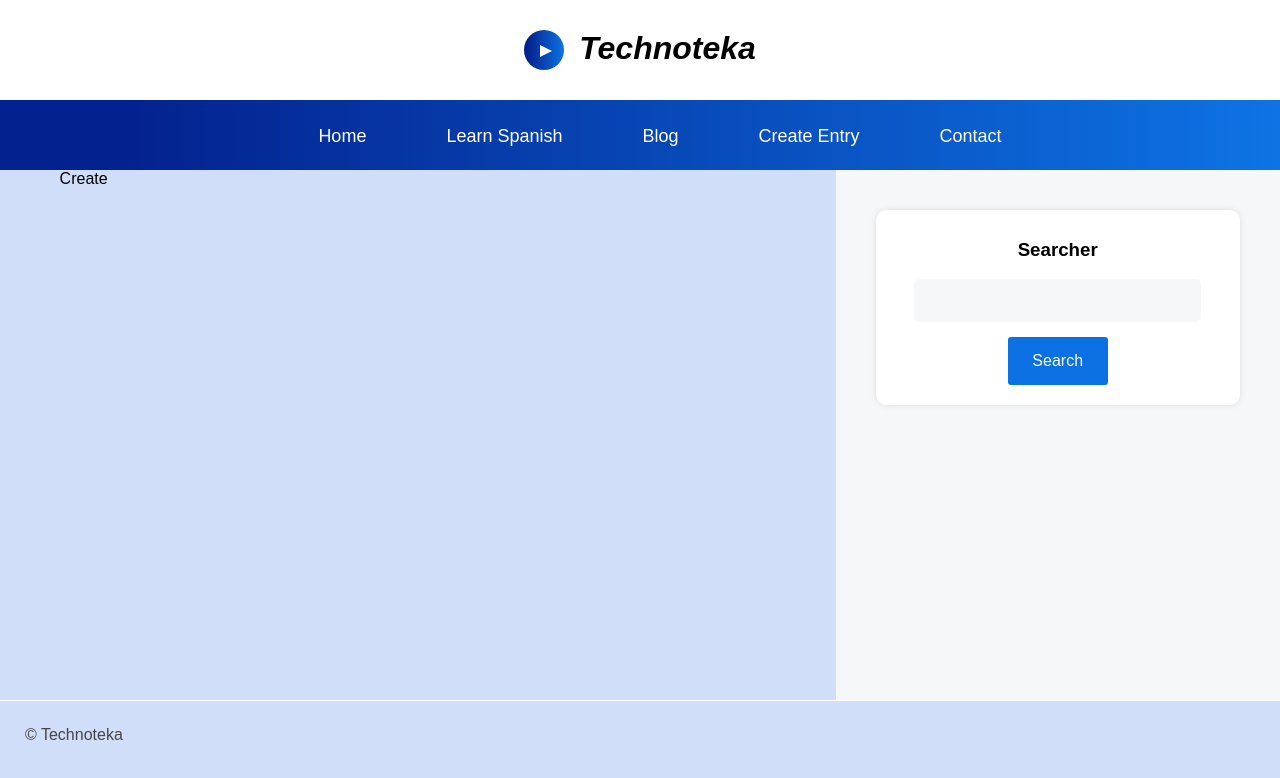
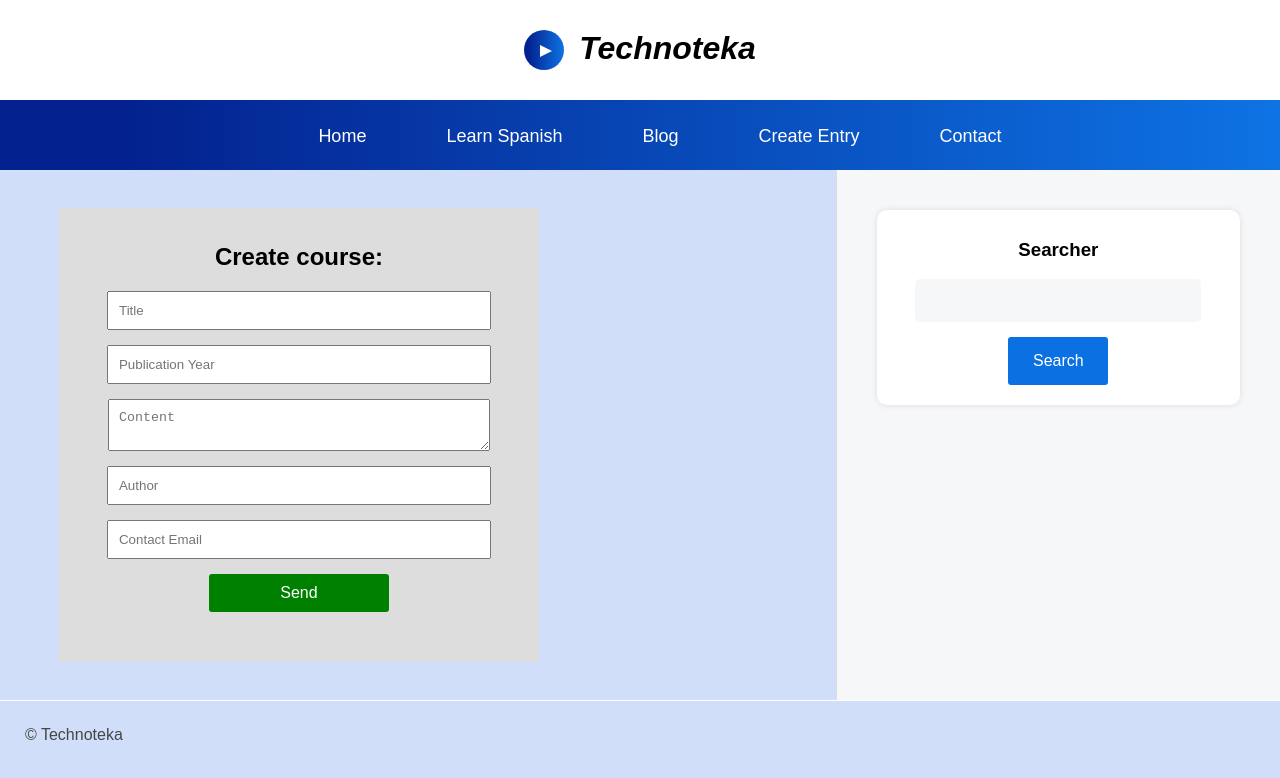
Before and after one commit to angelleguia/blogtest, a React (Create React App) app: page /create-entry in a window 1280 px wide. Shown: the top 778 px of the page. Built offline with nearby package versions, Linux system fonts and the light colour scheme.

Commit message:
Create Article form created on Create.jsx.

```diff
--- a/src/components/pages/Articles.jsx
+++ b/src/components/pages/Articles.jsx
@@ -1,9 +1,15 @@
 import React from "react";
 import { useEffect } from "react";
 import { useState } from "react";
+import Global from "../../helpers/Global";
+import { useMayus } from "../../hooks/useMayus";
 
 const Articles = () => {
   const [articles, setArticles] = useState([]);
+
+  const [mayusLetter, setMayusLetter] = useState("Our Courses");
+
+  const { mayus, concatenar } = useMayus(mayusLetter);
 
   useEffect(() => {
     // let data = [
@@ -30,7 +36,7 @@ const Articles = () => {
   }, []);
 
   const getArticles = async () => {
-    const url = "http://localhost:5000/api/list-article";
+    const url = Global.url + "list-article";
     let request = await fetch(url, {
       method: "GET",
     });
@@ -44,6 +50,15 @@ const Articles = () => {
   };
   return (
     <section className="content">
+      {mayusLetter}
+      <button
+        onClick={(e) => {
+          setMayusLetter(mayus);
+        }}
+      >
+        MAYUSC
+      </button>
+
       {articles.map((article) => {
         return (
           <article key={article._id} className="lesson-item">
--- a/src/components/pages/Create.jsx
+++ b/src/components/pages/Create.jsx
@@ -1,7 +1,59 @@
-import React from "react";
+import React, { useEffect, useState } from "react";
 
 const Create = () => {
-  return <div>Create</div>;
+  const [courses, setCourses] = useState([]);
+
+  const sent = (e) => {
+    e.preventDefault();
+    let data = [
+      {
+        title: e.target.title.value,
+        anio: e.target.anio.value,
+        content: e.target.content.value,
+        author: e.target.author.value,
+        email: e.target.email.value,
+      },
+    ];
+    setCourses(data);
+  };
+
+  return (
+    <>
+      <form onSubmit={sent} className="form">
+        <h2>Create course:</h2>
+        <input name="title" type="text" placeholder="Title" />
+        <input name="anio" type="number" placeholder="Publication Year" />
+        <textarea name="content" placeholder="Content" />
+        <input name="author" type="text" placeholder="Author" />
+        <input name="email" type="email" placeholder="Contact Email" />
+        <input type="submit" value="send" />
+      </form>
+      <div>
+        {courses.map((course) => {
+          return (
+            <>
+              <article key={course._id} className="lesson-item">
+                <div className="avatar">
+                  <img
+                    alt="Quijano"
+                    src={require("../../media/imgs/MrQuijano.webp")}
+                  />
+                </div>
+                <div className="data">
+                  <h3 className="title">{course.title}</h3>
+                  <p className="description">{course.content}</p>
+
+                  <button className="edit">Edit</button>
+                  <button className="delete">Delete</button>
+                </div>
+              </article>
+              <p>Course created. Go to the "Blog" tab.</p>
+            </>
+          );
+        })}
+      </div>
+    </>
+  );
 };
 
 export default Create;
--- /dev/null
+++ b/src/helpers/Global.jsx
@@ -0,0 +1,5 @@
+const Global = {
+  url: "http://localhost:5000/api/",
+};
+
+export default Global;
--- /dev/null
+++ b/src/hooks/useMayus.jsx
@@ -0,0 +1,10 @@
+export const useMayus = (text) => {
+  const mayus = () => {
+    return text.toUpperCase();
+  };
+
+  const concatenar = (added) => {
+    return text + added;
+  };
+  return { mayus, concatenar };
+};
--- a/src/index.css
+++ b/src/index.css
@@ -248,3 +248,33 @@ input[type="button"] {
     width: 80%;
   }
 }
+
+.form {
+  background: #ddd;
+  height: 80%;
+  width: 450px;
+  margin: auto;
+  padding: 15px 15px;
+}
+
+.form input,
+.form textarea {
+  display: block;
+  width: 80%;
+  margin: 15px auto;
+  padding: 10px;
+}
+
+.form input[type="submit"] {
+  width: 40%;
+  cursor: pointer;
+  margin-bottom: 100px;
+  background-color: green;
+  color: white;
+  border: 0px;
+  border-radius: 3px;
+}
+
+.form input[type="submit"]:hover {
+  background-color: rgb(6, 150, 6);
+}
```
